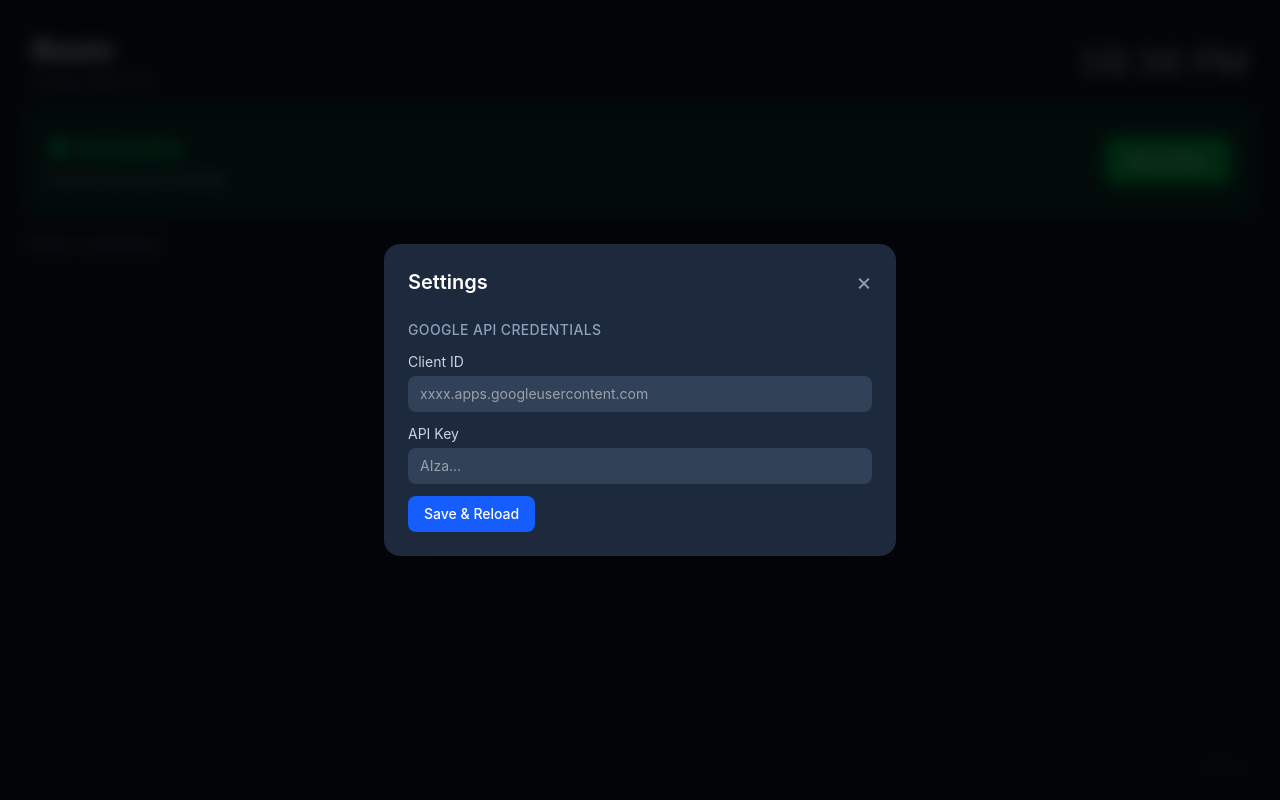
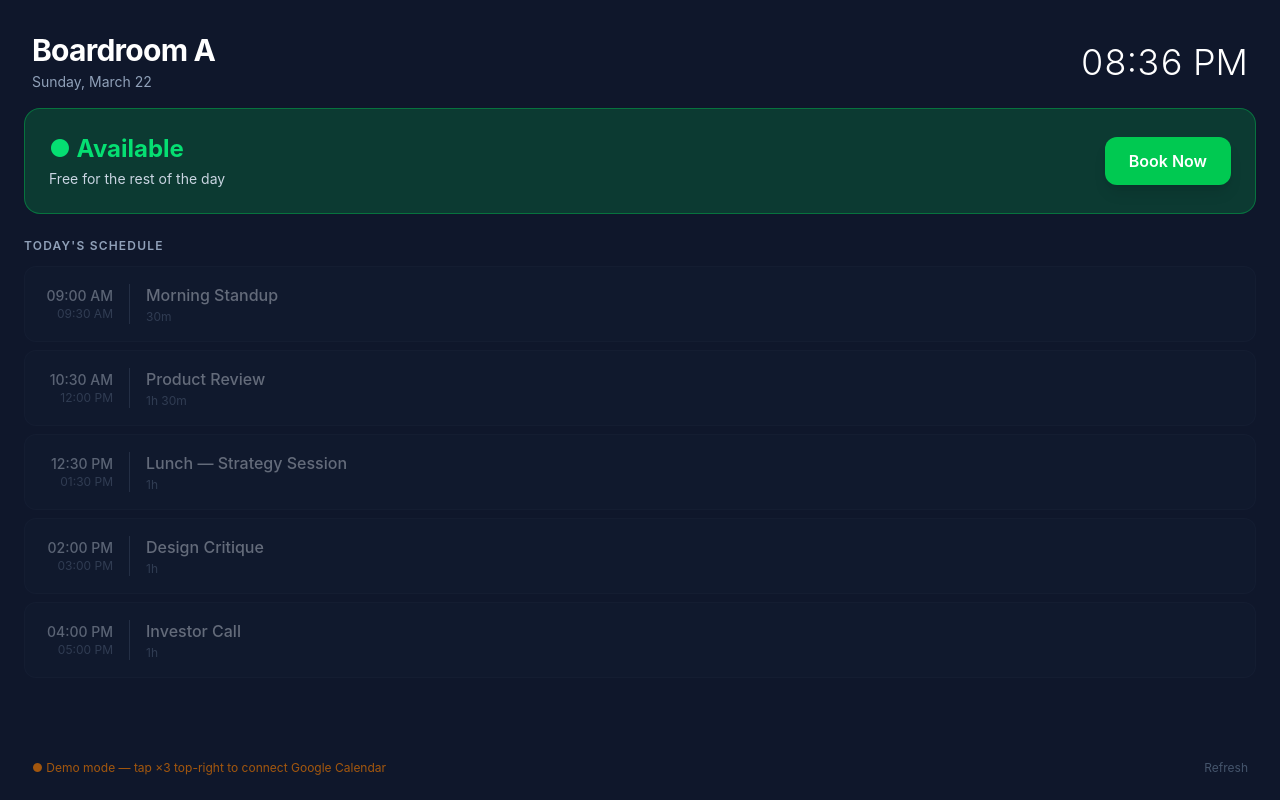
Before and after one commit to Emiles-Inner-Strength-Studio/room-booking, a React (Vite) app: page / in a window 1280 px wide. Built offline with nearby package versions, Linux system fonts and the light colour scheme.

Commit message:
ci: add GitHub Actions deploy to GitHub Pages

```diff
--- a/index.html
+++ b/index.html
@@ -4,9 +4,7 @@
     <meta charset="UTF-8" />
     <meta name="viewport" content="width=device-width, initial-scale=1.0" />
     <title>Room Booking</title>
-    <!-- Google API client -->
-    <script src="https://apis.google.com/js/api.js"></script>
-    <script src="https://accounts.google.com/gsi/client"></script>
+    <!-- Google API scripts are loaded dynamically by useGoogleCalendar when credentials are present -->
   </head>
   <body>
     <div id="root"></div>
--- a/package.json
+++ b/package.json
@@ -17,6 +17,7 @@
   },
   "devDependencies": {
     "@eslint/js": "^9.39.4",
+    "@playwright/test": "^1.58.2",
     "@tailwindcss/vite": "^4.2.2",
     "@types/react": "^19.2.14",
     "@types/react-dom": "^19.2.3",
@@ -25,6 +26,7 @@
     "eslint-plugin-react-hooks": "^7.0.1",
     "eslint-plugin-react-refresh": "^0.5.2",
     "globals": "^17.4.0",
+    "playwright": "^1.58.2",
     "tailwindcss": "^4.2.2",
     "vite": "^8.0.1"
   }
--- a/src/App.jsx
+++ b/src/App.jsx
@@ -3,6 +3,7 @@ import { useGoogleCalendar } from './useGoogleCalendar'
 import { useClock } from './useClock'
 import SettingsModal from './SettingsModal'
 import BookingModal from './BookingModal'
+import { MOCK_ROOM_NAME } from './mockData'
 
 const REFRESH_INTERVAL = 60000 // 1 min
 
@@ -35,8 +36,8 @@ export default function App() {
   const gcal = useGoogleCalendar()
   const now = useClock()
   const [events, setEvents] = useState([])
-  const [roomId, setRoomId] = useState(localStorage.getItem('gcal_room_id') || '')
-  const [roomName, setRoomName] = useState(localStorage.getItem('gcal_room_name') || 'Room')
+  const [roomId, setRoomId] = useState(localStorage.getItem('gcal_room_id') || 'mock-room-a')
+  const [roomName, setRoomName] = useState(localStorage.getItem('gcal_room_name') || MOCK_ROOM_NAME)
   const [showSettings, setShowSettings] = useState(false)
   const [showBooking, setShowBooking] = useState(false)
   const [loading, setLoading] = useState(false)
@@ -64,9 +65,14 @@ export default function App() {
     return () => clearInterval(interval)
   }, [loadEvents])
 
-  // Show settings on first load if not configured
+  // Clear partial/invalid credentials on first load
   useEffect(() => {
-    if (!localStorage.getItem('gcal_client_id')) setShowSettings(true)
+    const clientId = localStorage.getItem('gcal_client_id') || ''
+    const apiKey = localStorage.getItem('gcal_api_key') || ''
+    if ((clientId && clientId.length < 10) || (apiKey && apiKey.length < 10)) {
+      localStorage.removeItem('gcal_client_id')
+      localStorage.removeItem('gcal_api_key')
+    }
   }, [])
 
   const handleSecretTap = () => {
@@ -90,6 +96,11 @@ export default function App() {
   const timeRemaining = currentEnd ? currentEnd - now : null
 
   const handleBook = async ({ title, startTime, durationMinutes }) => {
+    // Ensure we have an OAuth token before writing
+    if (!gcal.authed) {
+      const ok = await gcal.signIn()
+      if (!ok) throw new Error('Sign-in required to book')
+    }
     await gcal.bookRoom(roomId, { title, startTime, durationMinutes })
     await loadEvents()
   }
@@ -199,7 +210,9 @@ export default function App() {
       {/* Footer */}
       <div className="px-8 pb-6 flex justify-between items-center">
         <span className="text-slate-600 text-xs">
-          {lastRefresh ? `Updated ${formatTime(lastRefresh)}` : ''}
+          {gcal.isMock
+            ? <span className="text-amber-600/70">● Demo mode — tap ×3 top-right to connect Google Calendar</span>
+            : lastRefresh ? `Updated ${formatTime(lastRefresh)}` : ''}
         </span>
         <button onClick={loadEvents} className="text-slate-600 hover:text-slate-400 text-xs transition-colors">
           Refresh
--- /dev/null
+++ b/src/mockData.js
@@ -0,0 +1,51 @@
+/**
+ * mockData.js — dummy calendar data for local testing
+ * Remove this file (and the import in useGoogleCalendar.js) when going live.
+ */
+
+export const MOCK_ROOM_NAME = 'Boardroom A'
+
+// Generate events relative to now so the UI always looks realistic
+export function getMockEvents() {
+  const now = new Date()
+  const today = (h, m = 0) => new Date(now.getFullYear(), now.getMonth(), now.getDate(), h, m)
+
+  return [
+    {
+      id: 'mock-1',
+      summary: 'Morning Standup',
+      start: { dateTime: today(9, 0).toISOString() },
+      end:   { dateTime: today(9, 30).toISOString() },
+    },
+    {
+      id: 'mock-2',
+      summary: 'Product Review',
+      start: { dateTime: today(10, 30).toISOString() },
+      end:   { dateTime: today(12, 0).toISOString() },
+    },
+    {
+      id: 'mock-3',
+      summary: 'Lunch — Strategy Session',
+      start: { dateTime: today(12, 30).toISOString() },
+      end:   { dateTime: today(13, 30).toISOString() },
+    },
+    {
+      id: 'mock-4',
+      summary: 'Design Critique',
+      start: { dateTime: today(14, 0).toISOString() },
+      end:   { dateTime: today(15, 0).toISOString() },
+    },
+    {
+      id: 'mock-5',
+      summary: 'Investor Call',
+      start: { dateTime: today(16, 0).toISOString() },
+      end:   { dateTime: today(17, 0).toISOString() },
+    },
+  ]
+}
+
+export const MOCK_ROOMS = [
+  { id: 'mock-room-a', summary: 'Boardroom A', description: 'Level 2 · 12 seats' },
+  { id: 'mock-room-b', summary: 'Meeting Room B', description: 'Level 1 · 6 seats' },
+  { id: 'mock-room-c', summary: 'Focus Pod', description: 'Level 3 · 2 seats' },
+]
--- a/src/useGoogleCalendar.js
+++ b/src/useGoogleCalendar.js
@@ -1,35 +1,55 @@
 /**
  * useGoogleCalendar — hook for Google Calendar API access via GAPI + GIS
  *
- * Auth flow:
- *  - Client ID + API Key stored in localStorage (set via Settings)
- *  - Uses Google Identity Services (GIS) for OAuth token
- *  - Token stored in memory, auto-refreshed
+ * Falls back to mock data when credentials aren't configured.
+ * Remove mockData imports when going live with real credentials.
  */
 
 import { useState, useEffect, useCallback, useRef } from 'react'
+import { getMockEvents, MOCK_ROOMS } from './mockData'
 
 const SCOPES = 'https://www.googleapis.com/auth/calendar'
 const DISCOVERY_DOC = 'https://www.googleapis.com/discovery/v1/apis/calendar/v3/rest'
 
+function hasValidCredentials() {
+  const clientId = localStorage.getItem('gcal_client_id') || ''
+  const apiKey = localStorage.getItem('gcal_api_key') || ''
+  return clientId.length > 10 && apiKey.length > 10
+}
+
 export function useGoogleCalendar() {
+  const credentialsPresent = hasValidCredentials()
   const [ready, setReady] = useState(false)
   const [authed, setAuthed] = useState(false)
   const [error, setError] = useState(null)
+  const [isMock, setIsMock] = useState(!credentialsPresent)
   const tokenClientRef = useRef(null)
   const resolveAuthRef = useRef(null)
 
-  const clientId = localStorage.getItem('gcal_client_id')
-  const apiKey = localStorage.getItem('gcal_api_key')
+  // --- Mock mode ---
+  useEffect(() => {
+    if (!credentialsPresent) {
+      setIsMock(true)
+      setReady(true)
+      setAuthed(true)
+    }
+  }, [credentialsPresent])
 
-  // Init GAPI + GIS
+  // --- Real mode: Init GAPI + GIS ---
   useEffect(() => {
-    if (!clientId || !apiKey) return
+    if (!credentialsPresent) return
 
-    const initGapi = () => new Promise((resolve) => {
+    const clientId = localStorage.getItem('gcal_client_id') || ''
+    const apiKey = localStorage.getItem('gcal_api_key') || ''
+
+    const initGapi = () => new Promise((resolve, reject) => {
       window.gapi.load('client', async () => {
-        await window.gapi.client.init({ apiKey, discoveryDocs: [DISCOVERY_DOC] })
-        resolve()
+        try {
+          await window.gapi.client.init({ apiKey, discoveryDocs: [DISCOVERY_DOC] })
+          resolve()
+        } catch (e) {
+          reject(e)
+        }
       })
     })
 
@@ -40,78 +60,98 @@ export function useGoogleCalendar() {
         callback: (resp) => {
           if (resp.error) {
             setError(resp.error)
-            if (resolveAuthRef.current) resolveAuthRef.current(false)
+            resolveAuthRef.current?.(false)
             return
           }
+          // Persist token expiry so we know when to refresh
+          localStorage.setItem('gcal_token_expiry', Date.now() + (resp.expires_in * 1000))
           setAuthed(true)
-          if (resolveAuthRef.current) resolveAuthRef.current(true)
+          resolveAuthRef.current?.(true)
         },
       })
     }
 
     const init = async () => {
       try {
+        console.log('[gcal] initialising with clientId:', clientId.slice(0, 20) + '...')
         await initGapi()
+        console.log('[gcal] GAPI ready')
         initGis()
+        console.log('[gcal] GIS ready')
+        setIsMock(false)
         setReady(true)
-        // If we have a valid token already, mark authed
-        const token = window.gapi.client.getToken()
-        if (token) setAuthed(true)
+        // Try silent token refresh on load (no prompt)
+        tokenClientRef.current.requestAccessToken({ prompt: '' })
+        if (window.gapi.client.getToken()) setAuthed(true)
       } catch (e) {
-        setError(e.message)
+        console.warn('[gcal] init failed, falling back to mock:', e)
+        setIsMock(true)
+        setReady(true)
+        setAuthed(true)
+        setError('Google API init failed — running in demo mode')
       }
     }
 
-    if (window.gapi && window.google) {
-      init()
-    } else {
-      // Wait for scripts to load
-      const interval = setInterval(() => {
-        if (window.gapi && window.google) {
-          clearInterval(interval)
-          init()
-        }
-      }, 100)
+    const loadScript = (src) => new Promise((resolve, reject) => {
+      if (document.querySelector(`script[src="${src}"]`)) { resolve(); return }
+      const s = document.createElement('script')
+      s.src = src
+      s.async = true
+      s.onload = resolve
+      s.onerror = reject
+      document.head.appendChild(s)
+    })
+
+    const waitForScripts = async () => {
+      try {
+        await loadScript('https://apis.google.com/js/api.js')
+        await loadScript('https://accounts.google.com/gsi/client')
+        init()
+      } catch (e) {
+        console.warn('Failed to load Google scripts, falling back to mock:', e)
+        setIsMock(true)
+        setReady(true)
+        setAuthed(true)
+      }
     }
-  }, [clientId, apiKey])
+
+    waitForScripts()
+  }, []) // eslint-disable-line react-hooks/exhaustive-deps
 
   const signIn = useCallback(() => {
+    if (isMock) return Promise.resolve(true)
+    // If we already have a valid token, resolve immediately
+    const existing = window.gapi?.client?.getToken()
+    if (existing?.access_token) return Promise.resolve(true)
     return new Promise((resolve) => {
       resolveAuthRef.current = resolve
       if (!tokenClientRef.current) { resolve(false); return }
-      const token = window.gapi.client.getToken()
-      if (token === null) {
-        tokenClientRef.current.requestAccessToken({ prompt: 'consent' })
-      } else {
-        tokenClientRef.current.requestAccessToken({ prompt: '' })
-      }
+      // Always use consent prompt to ensure we get a fresh token
+      tokenClientRef.current.requestAccessToken({ prompt: 'consent' })
     })
-  }, [])
+  }, [isMock])
 
   const signOut = useCallback(() => {
+    if (isMock) return
     const token = window.gapi.client.getToken()
     if (token) {
       window.google.accounts.oauth2.revoke(token.access_token)
       window.gapi.client.setToken('')
     }
     setAuthed(false)
-  }, [])
+  }, [isMock])
 
-  // List room resources (Google Workspace admin only, or use directory API)
   const listRooms = useCallback(async () => {
-    // Returns calendars the authed user has access to (includes room resources shared with them)
-    const res = await window.gapi.client.calendar.calendarList.list({
-      minAccessRole: 'reader',
-    })
+    if (isMock) return MOCK_ROOMS
+    const res = await window.gapi.client.calendar.calendarList.list({ minAccessRole: 'reader' })
     return res.result.items || []
-  }, [])
+  }, [isMock])
 
-  // Get events for today
   const getTodayEvents = useCallback(async (calendarId) => {
+    if (isMock) return getMockEvents()
     const now = new Date()
     const startOfDay = new Date(now.getFullYear(), now.getMonth(), now.getDate(), 0, 0, 0)
-    const endOfDay = new Date(now.getFullYear(), now.getMonth(), now.getDate(), 23, 59, 59)
-
+    const endOfDay   = new Date(now.getFullYear(), now.getMonth(), now.getDate(), 23, 59, 59)
     const res = await window.gapi.client.calendar.events.list({
       calendarId,
       timeMin: startOfDay.toISOString(),
@@ -120,21 +160,27 @@ export function useGoogleCalendar() {
       orderBy: 'startTime',
     })
     return res.result.items || []
-  }, [])
+  }, [isMock])
 
-  // Book a room
   const bookRoom = useCallback(async (calendarId, { title, startTime, durationMinutes }) => {
+    if (isMock) {
+      console.log('[mock] Booked:', { title, startTime, durationMinutes })
+      return { id: `mock-booked-${Date.now()}`, summary: title }
+    }
+    const token = window.gapi.client.getToken()
+    console.log('[gcal] bookRoom token present:', !!token)
+    if (!token) throw new Error('Not authenticated — no OAuth token')
     const endTime = new Date(startTime.getTime() + durationMinutes * 60000)
     const res = await window.gapi.client.calendar.events.insert({
       calendarId,
       resource: {
         summary: title,
         start: { dateTime: startTime.toISOString() },
-        end: { dateTime: endTime.toISOString() },
+        end:   { dateTime: endTime.toISOString() },
       },
     })
     return res.result
-  }, [])
+  }, [isMock])
 
-  return { ready, authed, error, signIn, signOut, listRooms, getTodayEvents, bookRoom }
+  return { ready, authed, error, isMock, signIn, signOut, listRooms, getTodayEvents, bookRoom }
 }
--- a/vite.config.js
+++ b/vite.config.js
@@ -4,4 +4,8 @@ import tailwindcss from '@tailwindcss/vite'
 
 export default defineConfig({
   plugins: [react(), tailwindcss()],
+  base: process.env.NODE_ENV === 'production' ? '/room-booking/' : '/',
+  server: {
+    allowedHosts: ['emclaw', 'emclaw.tailb991f7.ts.net'],
+  },
 })
```
Also changed, not shown: test-ui.mjs (added, +97 -0 lines), 1 other file (tests, documents, lock files or other folders).
